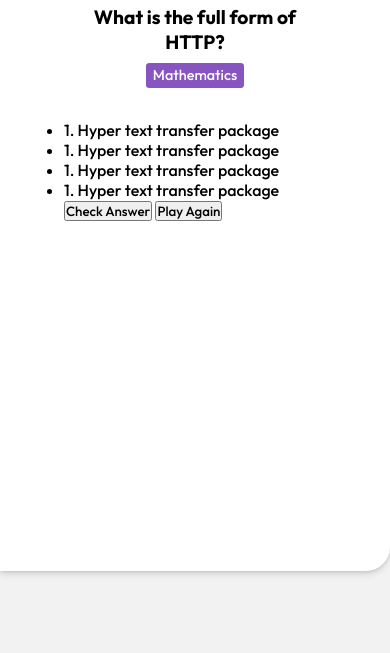
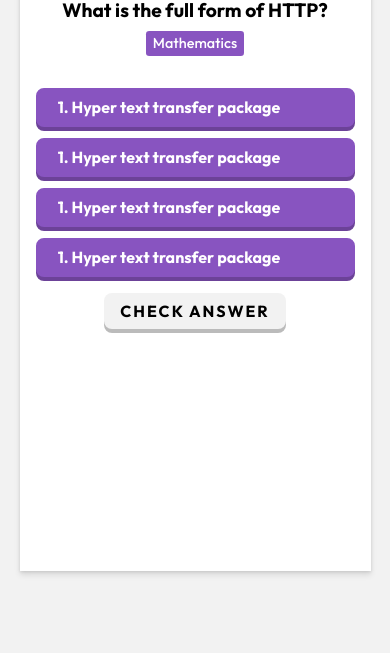
Before and after one commit to egesamichael/QuizzApp, a website built with webpack: page src/template.html in a window 390 px wide. Shown: the part 191-844 px from the top of the page. Built offline with nearby package versions, Linux system fonts and the light colour scheme.

Commit message:
Styling the frontend

```diff
--- a/src/style.css
+++ b/src/style.css
@@ -72,3 +72,95 @@ body {
   margin-top: 0.5rem;
   display: inline-block;
 }
+
+.quiz-options {
+  list-style-type: none;
+  margin: 1rem 0;
+}
+
+.quiz-options li {
+  border-radius: 0.5rem;
+  font-weight: 600;
+  margin: 0.7rem 0;
+  padding: 0.4rem 1.2rem;
+  cursor: pointer;
+  border: 3px solid var(--light-purple-color);
+  background-color: var(--light-purple-color);
+  color: var(--light-color);
+  box-shadow: 0 4px 0 0 #6c4298;
+  transition: var(--transition);
+}
+
+.quiz-options li:hover {
+  background-color: var(--grey-color);
+  color: var(--dark-color);
+  border-color: var(--grey-color);
+  box-shadow: 0 4px 0 0 #bbb;
+}
+
+.quiz-options li:active {
+  transform: scale(0.97);
+}
+
+/* selected button styling */
+.selected {
+  background-color: var(--grey-color) !important;
+  color: var(--dark-color) !important;
+  border-color: var(--grey-color) !important;
+  box-shadow: 0 4px 0 0 #bbb !important;
+}
+
+.quiz-foot button {
+  border: none;
+  border-radius: 0.5rem;
+  outline: 0;
+  font-size: 1.2rem;
+  font-weight: 600;
+  padding: 0.5rem 1rem;
+  margin: 0 auto;
+  text-transform: uppercase;
+  cursor: pointer;
+  display: block;
+  background-color: var(--grey-color);
+  color: var(--dark-color);
+  letter-spacing: 2px;
+  transition: var(--transition);
+  box-shadow: 0 4px 0 0 #bbb;
+}
+
+.quiz-foot button:hover {
+  background-color: #e6e6e6;
+  box-shadow: 0 4px 0 0 #a7a7a7;
+}
+
+.quiz-foot button:active {
+  transform: scale(0.95);
+}
+
+#play-again {
+  display: none;
+}
+
+/* results styling */
+
+
+
+
+
+@media(max-width: 678px) {
+  .quiz-title {
+    font-size: 1.6rem;
+  }
+
+  .wrapper {
+    margin: 3rem 0;
+    width: 90%;
+    padding: 1.5rem 1rem 3rem 1rem;
+    border-top-left-radius: 0;
+    border-bottom-right-radius: 0;
+  }
+
+  .quiz-foot button {
+    font-size: 1rem;
+  }
+}
```
